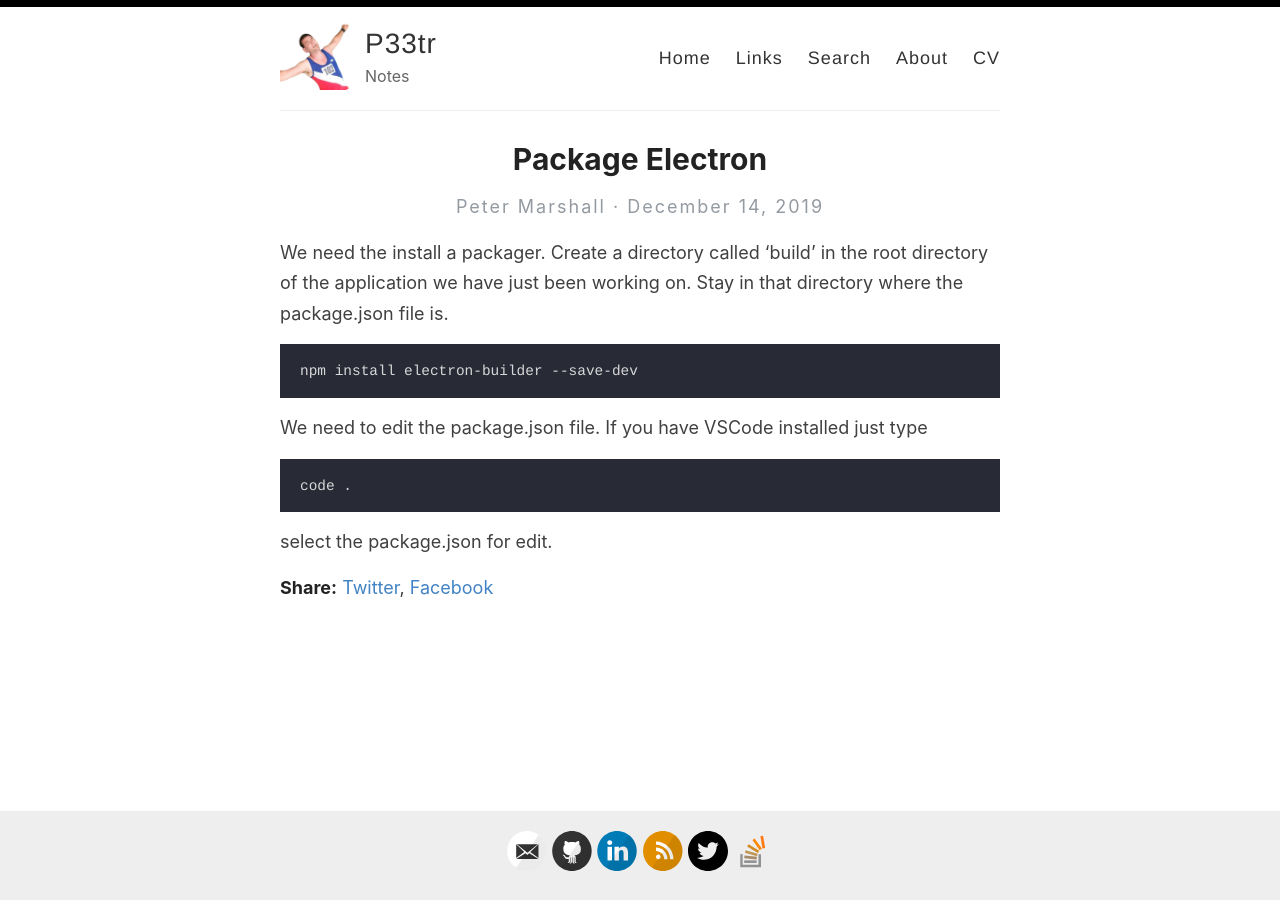
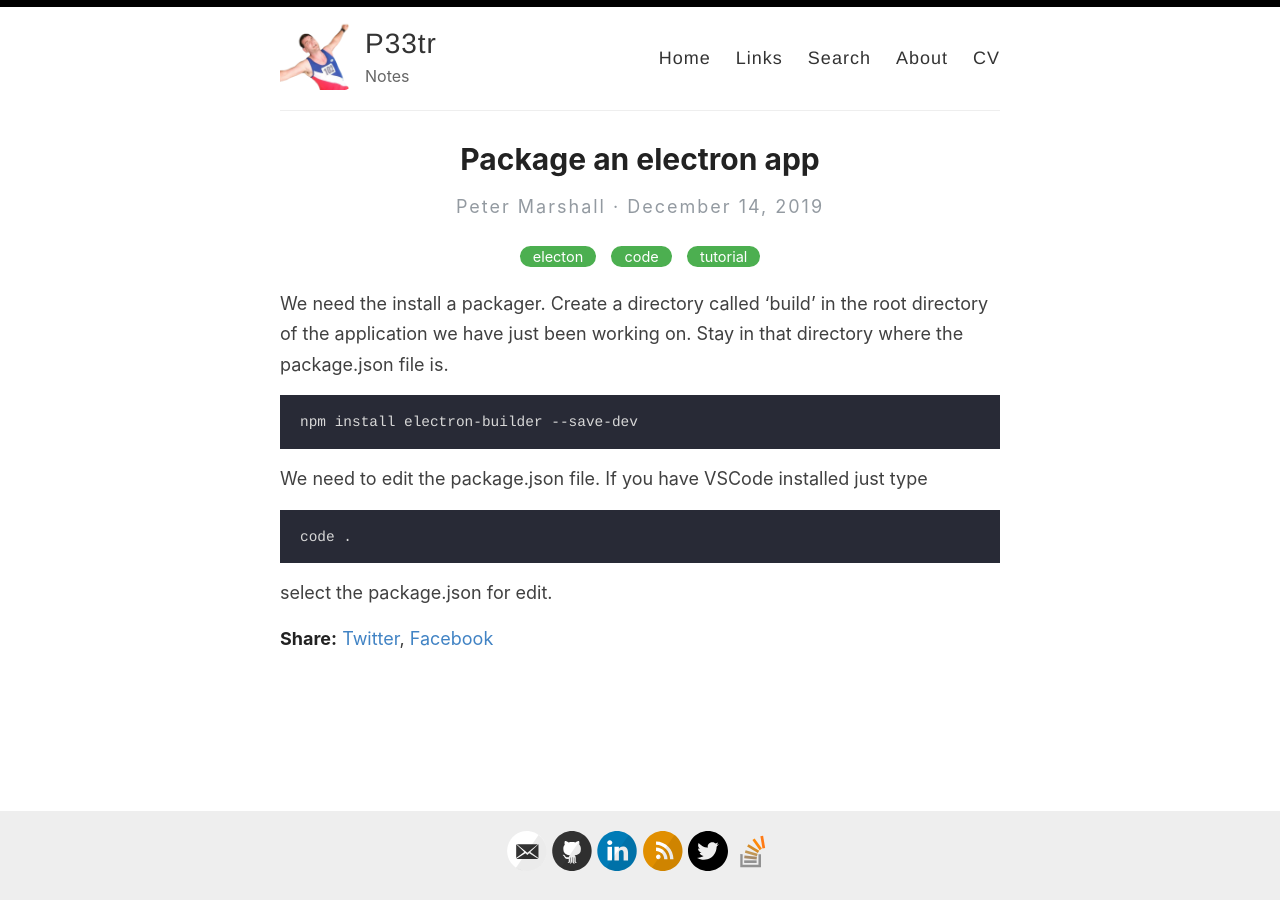
Before and after one commit to petermarshall/blog, a Jekyll site: the page built from _posts/2019-12-14-package-electron.md, in a window 1280 px wide. Built offline with Jekyll 4.4.1, drawn with Linux system fonts in a browser that asks for light colours; our own code applies the rules of GitHub Pages for plain Markdown files.

Commit message:
Update 2019-12-14-package-electron.md

````diff
--- a/_posts/2019-12-14-package-electron.md
+++ b/_posts/2019-12-14-package-electron.md
@@ -1,3 +1,8 @@
+---
+layout: post
+title: Package an electron app
+categories: [electon, code, tutorial]
+---
 We need the install a packager. Create a directory called 'build' in the root directory of the application we have just been working on. Stay in that directory where the package.json file is.
 
 ```
````
